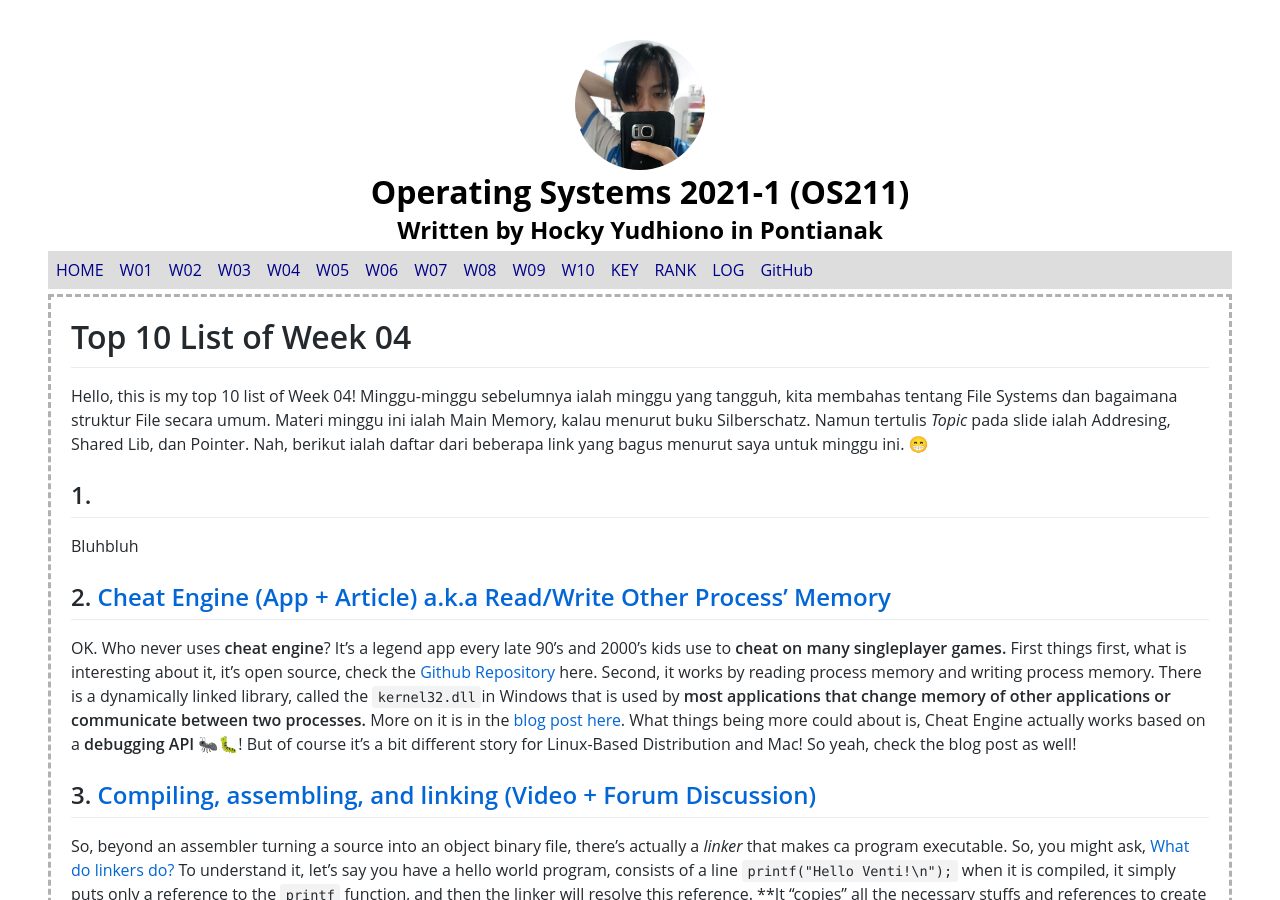
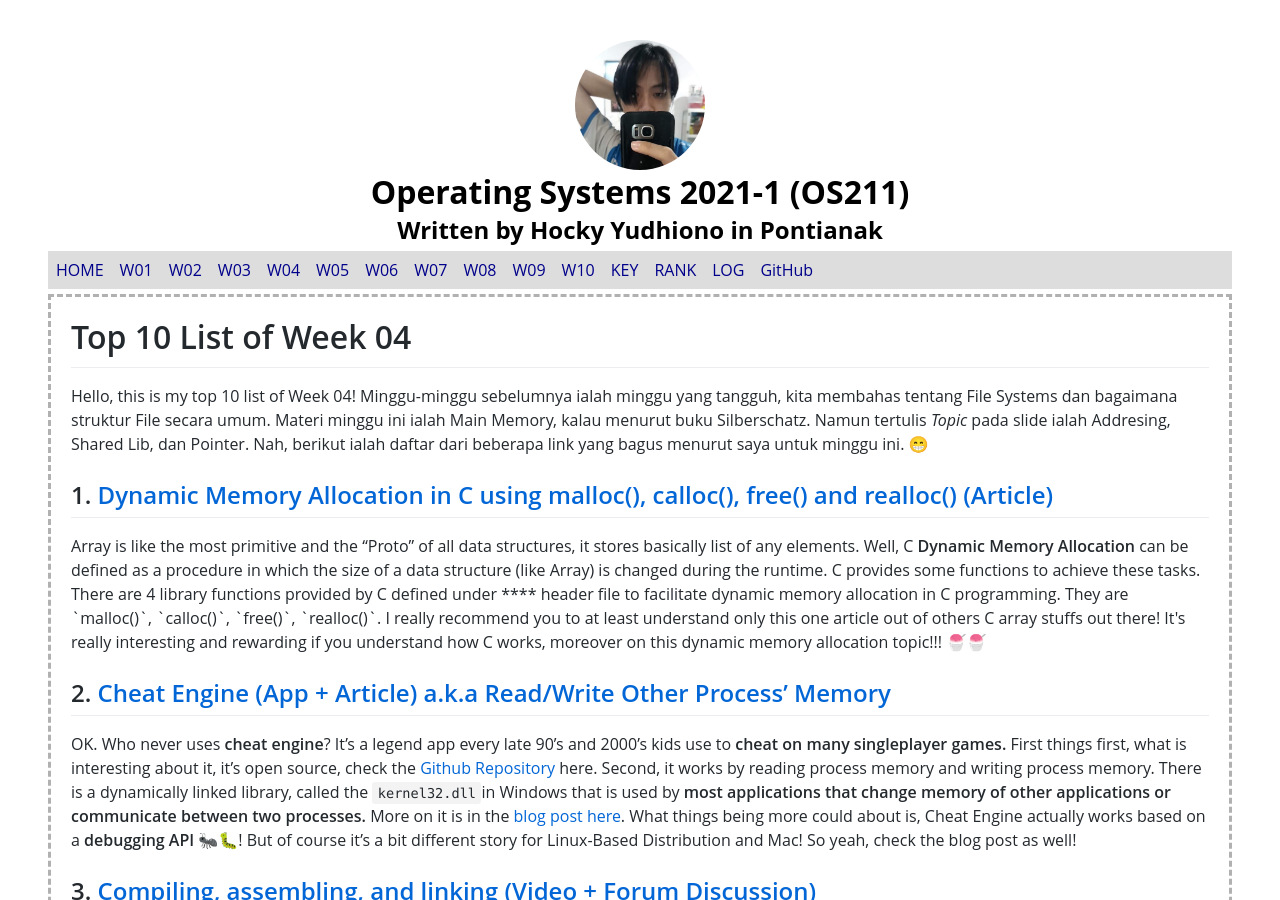
Before and after one commit to Bimabara/os211, a Jekyll site: the page built from w04.md, in a window 1280 px wide and 900 px high. Built offline with Jekyll 4.4.1, drawn with Linux system fonts in a browser that asks for light colours; our own code applies the rules of GitHub Pages for plain Markdown files.

Commit message:
[W04] Add top 10

```diff
--- a/w04.md
+++ b/w04.md
@@ -7,9 +7,9 @@ permalink: /W04/
 
 Hello, this is my top 10 list of Week 04! Minggu-minggu sebelumnya ialah minggu yang tangguh, kita membahas tentang File Systems dan bagaimana struktur File secara umum. Materi minggu ini ialah Main Memory, kalau menurut buku Silberschatz. Namun tertulis *Topic* pada slide ialah Addresing, Shared Lib, dan Pointer. Nah, berikut ialah daftar dari beberapa link yang bagus menurut saya untuk minggu ini. 😁
 
-## 1. []()
+## 1. [Dynamic Memory Allocation in C using malloc(), calloc(), free() and realloc() (Article)](https://www.geeksforgeeks.org/dynamic-memory-allocation-in-c-using-malloc-calloc-free-and-realloc/)
 
-Bluhbluh
+Array is like the most primitive and the "Proto" of all data structures, it stores basically list of any elements. Well, C **Dynamic Memory Allocation** can be defined as a procedure in which the size of a data structure (like Array) is changed during the runtime. C provides some functions to achieve these tasks. There are 4 library functions provided by C defined under **<stdlib.h>** header file to facilitate dynamic memory allocation in C programming. They are `malloc()`, `calloc()`, `free()`, `realloc()`. I really recommend you to at least understand only this one article out of others C array stuffs out there! It's really interesting and rewarding if you understand how C works, moreover on this dynamic memory allocation topic!!! 🍧🍧
 
 ## 2. [Cheat Engine (App + Article) a.k.a Read/Write Other Process' Memory](https://www.cheatengine.org/index.php)
 
```
